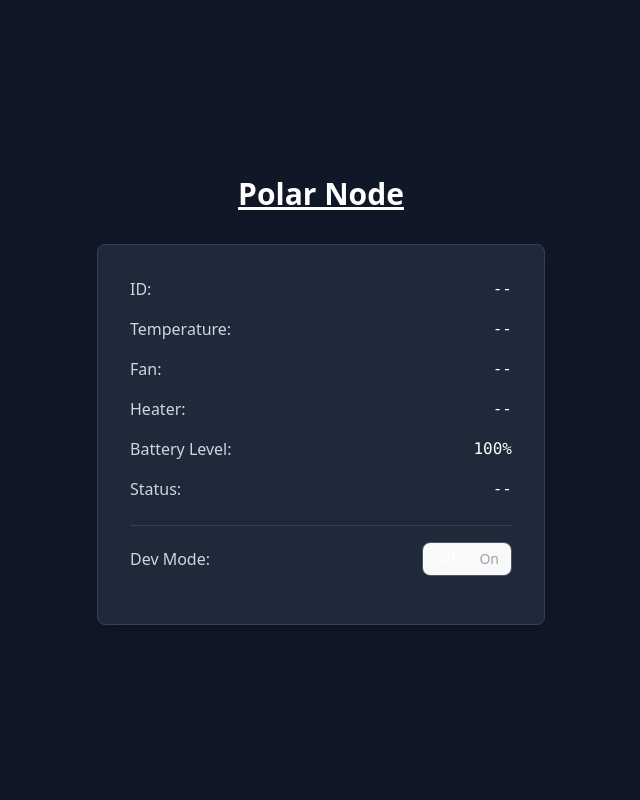
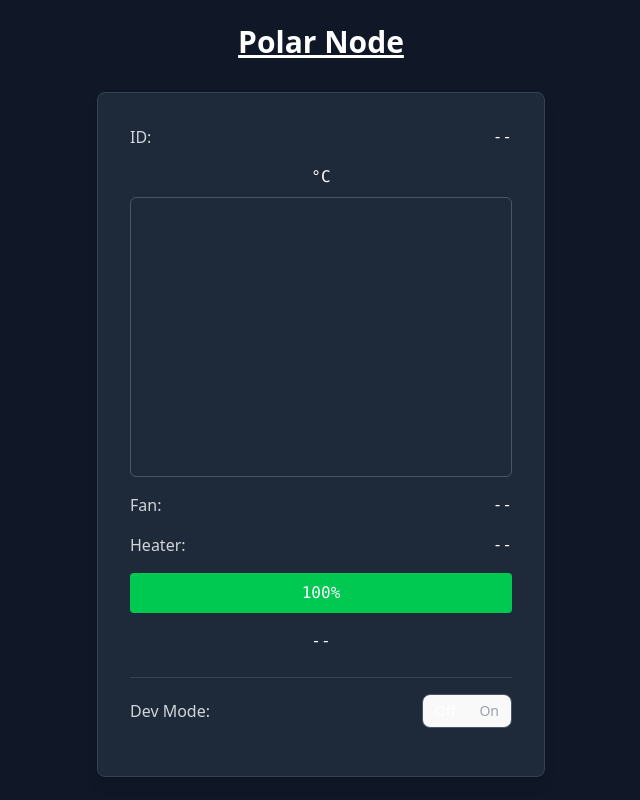
Before and after one commit to herenereh/polarnode, a React (Vite) app: page / in a window 1280 px wide. Shown: the whole page, without its empty margins (319-959 px from the left). Built offline with nearby package versions, Linux system fonts and the light colour scheme; no server answers.

Commit message:
Enhanced UI

```diff
--- a/src/App.tsx
+++ b/src/App.tsx
@@ -4,6 +4,7 @@ import { formatStatus } from './statusBits';
 import { calculateCRC16CCITTFalse } from './crc16';
 import {float16ToNumber} from './float16toNumber';
 import { getStatusString } from './states';
+import {getTemperatureColor} from './temperatureToColor';
 
 const ws = new WebSocket('wss://polarnode.alsoft.nl.');
 ws.binaryType = 'arraybuffer';
@@ -93,24 +94,38 @@ function App() {
             <span className="text-gray-300">ID:</span>
             <span className="text-white font-mono">{sensorData.id !== null ? sensorData.id : '--'}</span>
           </div>
-          <div className="flex justify-between items-center">
-            <span className="text-gray-300">Temperature:</span>
-            <span className="text-white font-mono">{sensorData.temp !== null ? `${sensorData.temp}°C` : '--'}</span>
+
+          <div className="flex flex-col items-center space-y-2">
+            <div className="text-white font-mono">{sensorData.temp}°C</div>
+          <div className="w-full h-70 rounded-md border border-gray-600"
+          style={{backgroundColor: sensorData.temp !== null ? getTemperatureColor(sensorData.temp) : 'transparent',}}>
           </div>
+
+          </div>
+
           <div className="flex justify-between items-center">
             <span className="text-gray-300">Fan:</span>
             <span className="text-white font-mono">{getStatusString(sensorData.fanState)}</span>
           </div>
+
           <div className="flex justify-between items-center">
             <span className="text-gray-300">Heater:</span>
             <span className="text-white font-mono">{getStatusString(sensorData.heaterState)}</span>
           </div>
-          <div className="flex justify-between items-center">
-            <span className="text-gray-300">Battery Level:</span>
-            <span className="text-white font-mono">{sensorData.batteryLevel !== null ? `${sensorData.batteryLevel}%` : '--'}</span>
+
+          <div className="space-y-1">
+          {sensorData.batteryLevel !== null && (
+            <div className="relative w-full h-10 bg-gray-700 rounded overflow-hidden">
+              <div  className="h-full bg-green-500 transition-all duration-500"
+                    style={{ width: `${Math.max(0, Math.min(100, sensorData.batteryLevel))}%` }}/>
+              <span className="absolute inset-0 flex items-center justify-center text-s font-mono text-white">
+              {sensorData.batteryLevel}%
+              </span>
+            </div>
+            )}
           </div>
-          <div className="flex justify-between items-center">
-            <span className="text-gray-300">Status:</span>
+
+          <div className="flex justify-center items-center">
             <span className="text-white font-mono">{formatStatus(sensorData.status)}</span>
           </div>
         </div>
--- /dev/null
+++ b/src/temperatureToColor.tsx
@@ -0,0 +1,14 @@
+export function getTemperatureColor(temp: number | null): string {
+    if (temp === null) return '#9ca3af';
+
+    const min = 0;
+    const max = 10;
+    const clamped = Math.max(min, Math.min(max, temp));
+    const t = (clamped - min) / (max - min);
+
+    const hueStart = 240;
+    const hueEnd = 360;
+    const hue = hueStart + (hueEnd - hueStart) * t;
+
+    return `hsl(${hue}, 90%, 55%)`;
+  }
```
